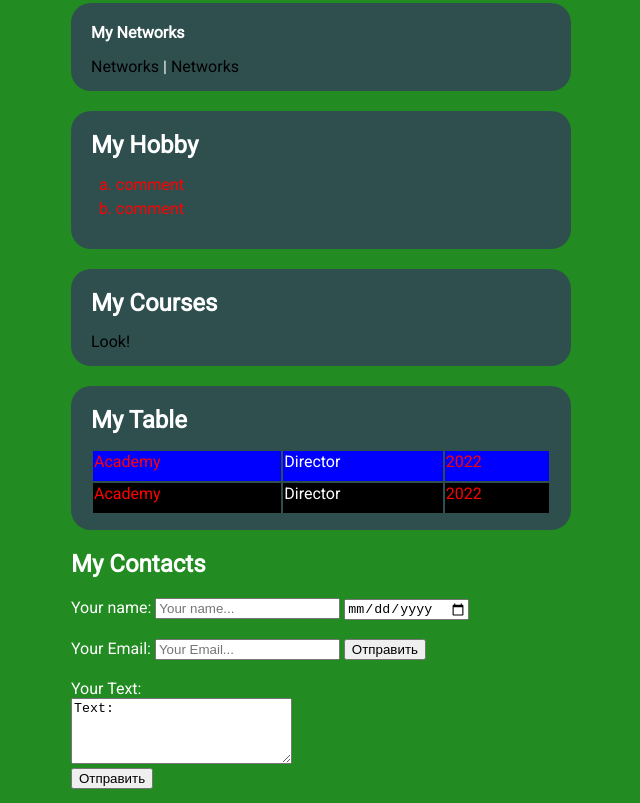
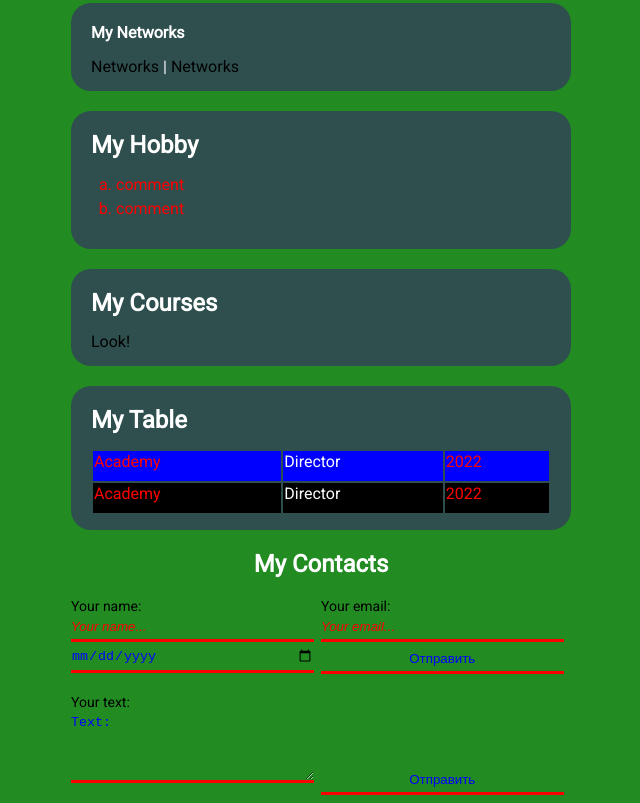
Before and after one commit to orobec/myhtml, a plain HTML site: page index.html in a window 1280 px wide. Shown: the part 334-1137 px from the top of the page, without its empty margins (319-959 px from the left). Drawn offline with Linux system fonts and the light colour scheme.

Commit message:
contacts

```diff
--- a/index.html
+++ b/index.html
@@ -60,23 +60,29 @@
             <div class="contacts">
                 <h2>My Contacts</h2>
                 <form action="">
+                    <div class="row">
+                        <div class="form-group">
                             <label for="name1">Your name:</label>
                             <input type="text" id="name1"
                                    placeholder="Your name...">
                             <input type="date">
-                    <br>
-                    <br>
-                    <label for="name2">Your Email:</label>
+                        </div>
+                        <div class="form-group">
+                            <label for="name2">Your email:</label>
                             <input type="email" id="name2"
-                           placeholder="Your Email...">
-                    <input type="submit" value="Отправить">
-                    <br>
-                    <br>
-                    <label for="name3">Your Text:</label>
-                    <br>
+                                   placeholder="Your email...">
+                            <input id="name4" type="submit" value="Отправить">
+                        </div>
+                    </div>
+                    <div class="row">
+                        <div class="form-group">
+                            <label for="name3">Your text:</label>
                             <textarea id="name3" rows="4" cols="25">Text:</textarea>
-                    <br>
-                    <input type="submit" value="Отправить">
+                        </div>
+                        <div class="form-group">
+                            <input id="name5" type="submit" value="Отправить">
+                        </div>
+                    </div>
                 </form>
             </div>
         </div>
--- a/style.css
+++ b/style.css
@@ -20,7 +20,7 @@ h1 {
     text-shadow: 4px 4px 14px black;
 }
 h4 {
-    margin: 5px 0px 15px;
+    margin: 5px 0 15px;
 }
 a {
     color: black;
@@ -89,8 +89,45 @@ a:active {
 .table tr:nth-child(even) {
     background-color: black;
 }
-.contacts {
+.contacts h2 {
+    text-align: center;
+}
+.form-group label {
+    display: block;
+    font-size: 14px;
+    color: black;
+}
+.row {
+    display: flex;
+    margin-top: 20px;
+}
+.row > .form-group {
+    width: 50%;
+}
+#name3, .row > .form-group > input {
+    width: 97%;
+}
+#name4 {
+    margin-top: 4px;
+}
+#name5 {
+    margin-top: 73px;
+}
+.form-group input, textarea {
+    width: 30%;
+    color: blue;
+    box-sizing: border-box;
+    border: none;
+    background: transparent;
+    border-bottom: 3px solid red;
+    padding: 5px 0;
+    outline: red;
 
+}
+::placeholder {
+    font-style: italic;
+    color: red;
+    opacity: 1;
 }
 
 
```
Lines whose indentation alone changed are shown as unchanged.
